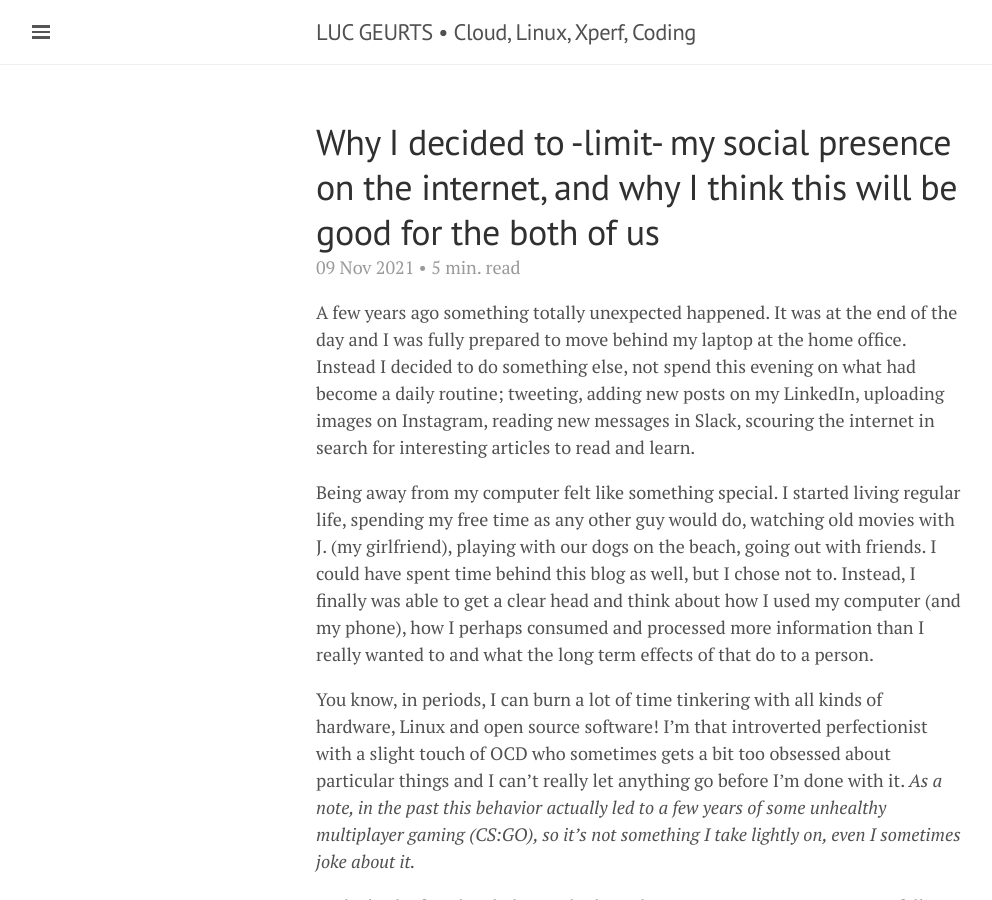
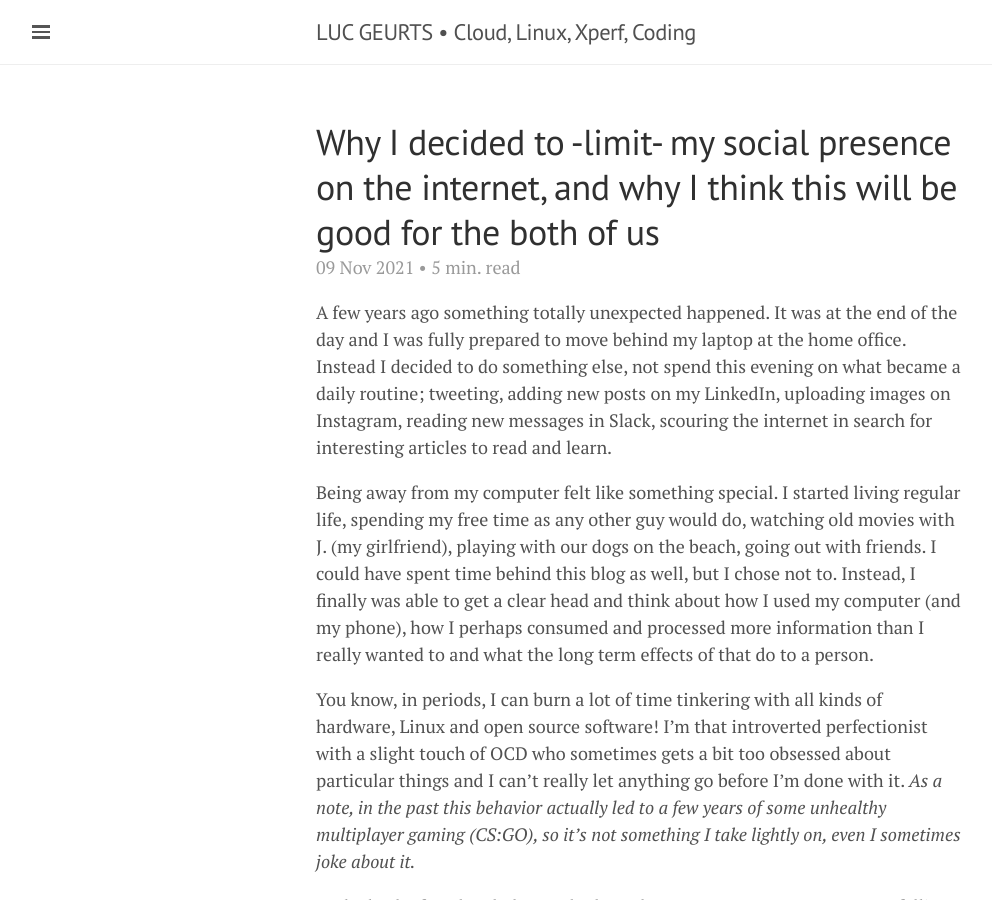
Before and after one commit to lgeurts/lgeurts.github.io, a Jekyll site: the page built from _posts/2021-11-09-why-i-decided-to-limit-my-social-presence.md, in a window 1280 px wide and 900 px high. Shown: the whole window, without its empty margins (0-992 px from the left). Built offline with Jekyll 4.4.1, drawn with Linux system fonts in a browser that asks for light colours; nearby versions of some CDN libraries; comment, search, counter and statistics services are not loaded.

Commit message:
Update 2021-11-09-why-i-decided-to-limit-my-social-presence.md

```diff
--- a/_posts/2021-11-09-why-i-decided-to-limit-my-social-presence.md
+++ b/_posts/2021-11-09-why-i-decided-to-limit-my-social-presence.md
@@ -8,7 +8,7 @@
 tags: [ Health ]
 
 ---
-A few years ago something totally unexpected happened. It was at the end of the day and I was fully prepared to move behind my laptop at the home office. Instead I decided to do something else, not spend this evening on what had become a daily routine; tweeting, adding new posts on my LinkedIn, uploading images on Instagram, reading new messages in Slack, scouring the internet in search for interesting articles to read and learn.
+A few years ago something totally unexpected happened. It was at the end of the day and I was fully prepared to move behind my laptop at the home office. Instead I decided to do something else, not spend this evening on what became a daily routine; tweeting, adding new posts on my LinkedIn, uploading images on Instagram, reading new messages in Slack, scouring the internet in search for interesting articles to read and learn.
 
 Being away from my computer felt like something special. I started living regular life, spending my free time as any other guy would do, watching old movies with J. (my  girlfriend), playing with our dogs on the beach, going out with friends. I could have spent time behind this blog as well, but I chose not to. Instead, I finally was able to get a clear head and think about how I used my computer (and my phone), how I perhaps consumed and processed more information than I really wanted to and what the long term effects of that do to a person.
 
```
